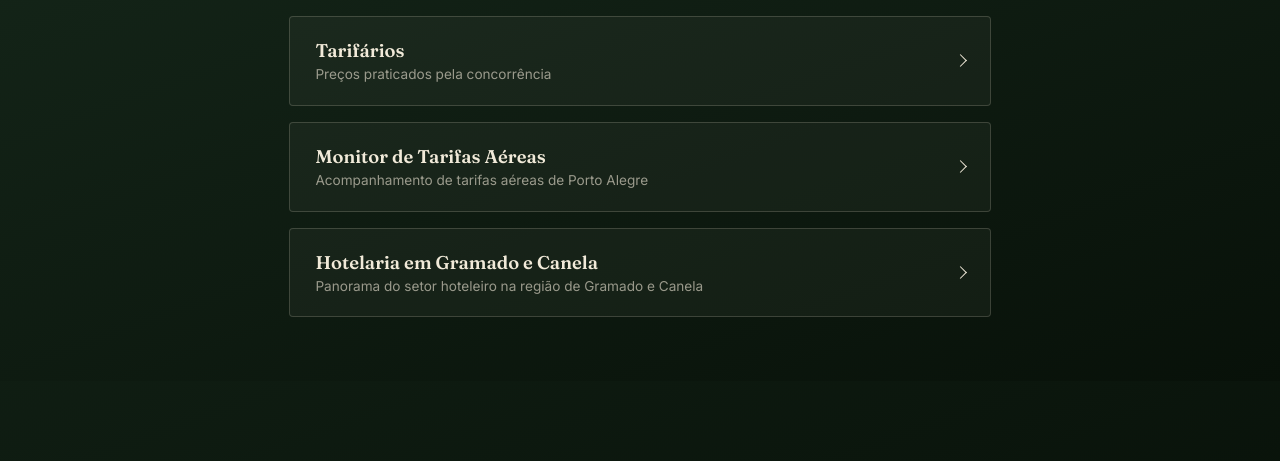
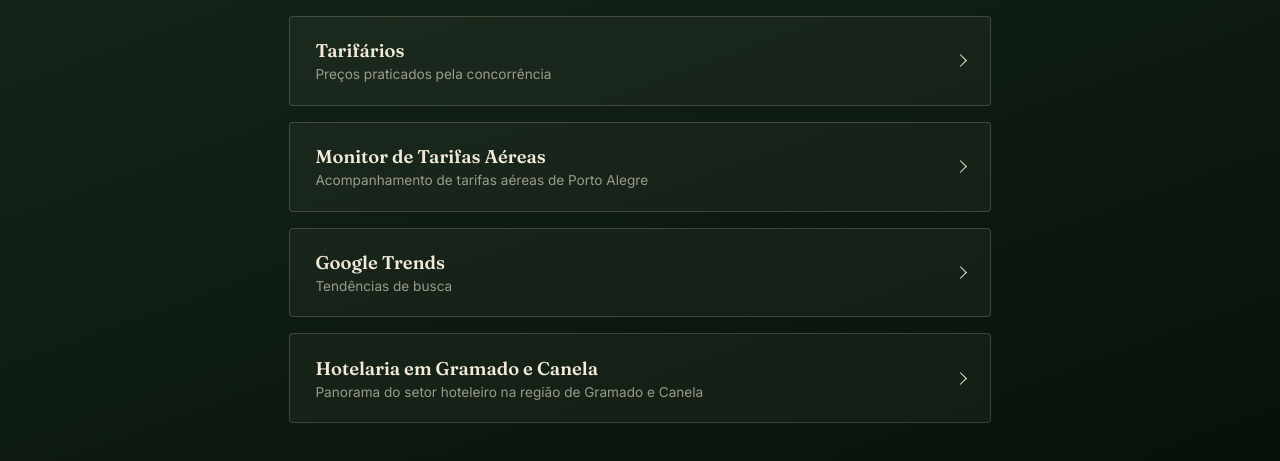
Before and after one commit to emillyvianabr/Inteligencia-de-mercado, a plain HTML site: page caracol.html in a window 1280 px wide. Shown: the part 209-670 px from the top of the page. Drawn offline with Linux system fonts and the light colour scheme.

Commit message:
Update caracol.html

```diff
--- a/caracol.html
+++ b/caracol.html
@@ -120,6 +120,14 @@
         <span class="seta"></span>
       </a>
 
+      <a class="cartao" href="https://emillyvianabr.github.io/caracol-google-trends/">
+        <div>
+          <h2>Google Trends</h2>
+          <span class="desc">Tendências de busca</span>
+        </div>
+        <span class="seta"></span>
+      </a>
+
       <a class="cartao" href="https://emillyvianabr.github.io/hotelaria_gramado/">
         <div>
           <h2>Hotelaria em Gramado e Canela</h2>
```
